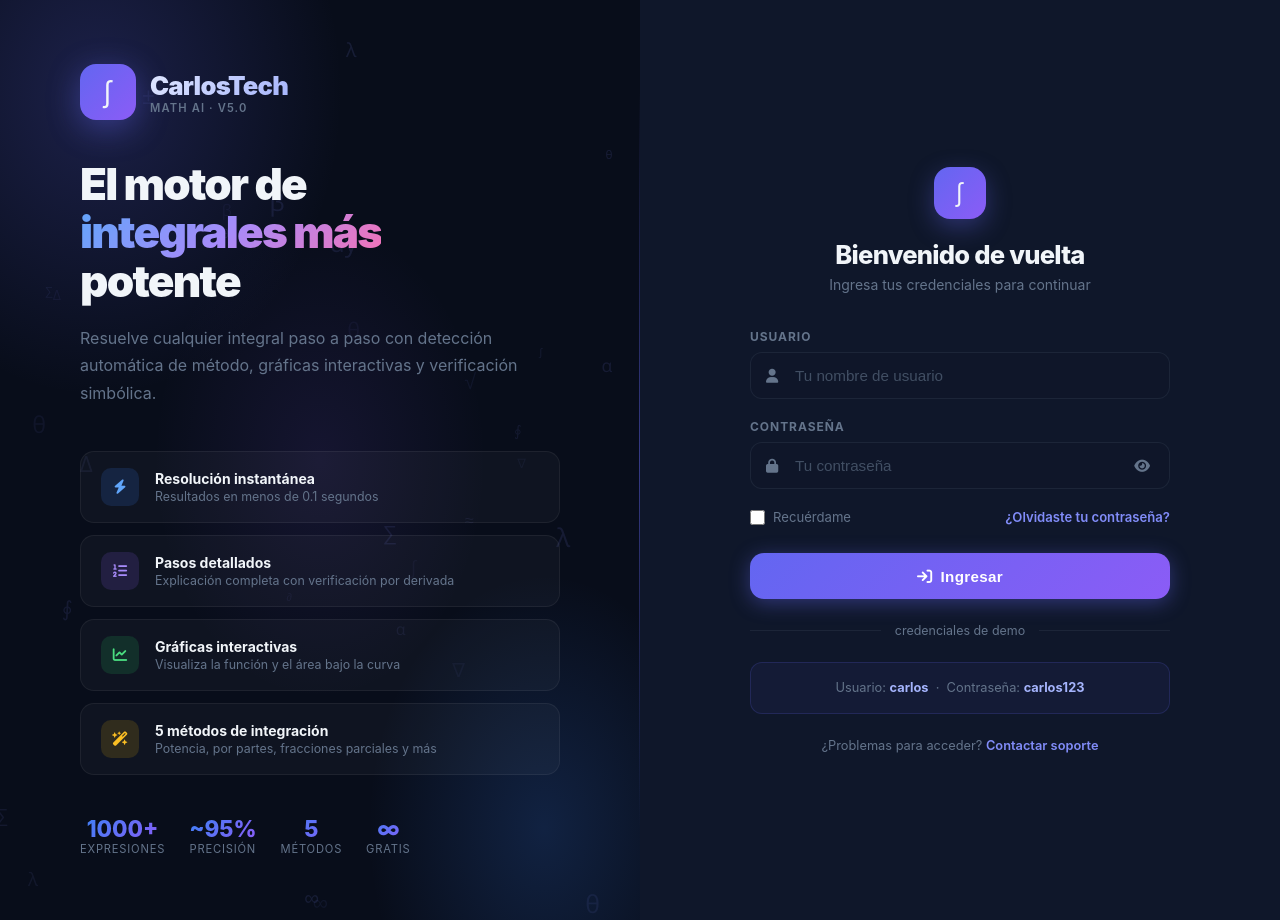
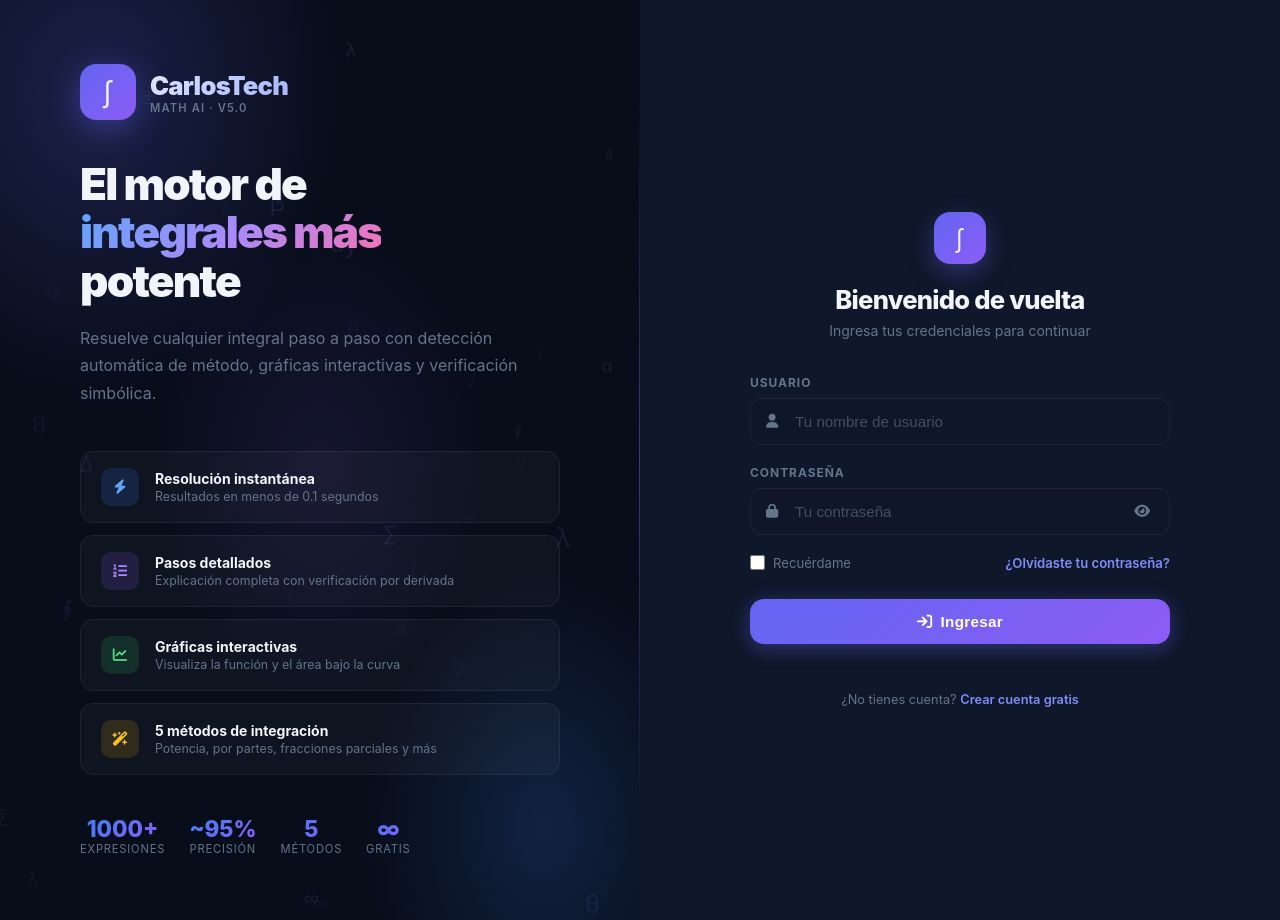
Before and after one commit to strangx-mora/carlostech-math-ai, a Flask app: page /login in a window 1280 px wide. Run offline with Flask 3, Linux system fonts and the light colour scheme; parts of the project's set-up code (start-up, migrations or seed data) failed here and were passed over.

Commit message:
fix: sync login.html y forzar redeploy Render

```diff
--- a/templates/login.html
+++ b/templates/login.html
@@ -3,7 +3,10 @@
 <head>
     <meta charset="UTF-8">
     <meta name="viewport" content="width=device-width, initial-scale=1.0">
-    <title>CarlosTech Math AI — Acceder</title>
+    <title>Iniciar Sesión | CarlosTech Math AI — Calculadora de Integrales</title>
+    <meta name="description" content="Accede a CarlosTech Math AI, la calculadora de integrales, derivadas y límites más completa en español. Gratis y con pasos detallados.">
+    <meta name="robots" content="noindex, follow">
+    <link rel="canonical" href="https://carlostech-math-ai.onrender.com/">
     <link rel="stylesheet" href="https://cdnjs.cloudflare.com/ajax/libs/font-awesome/6.4.0/css/all.min.css">
     <style>
         *, *::before, *::after { margin: 0; padding: 0; box-sizing: border-box; }
@@ -625,10 +628,17 @@
             </div>
             {% endif %}
 
-            {% if success %}
+            {% if request.args.get('reset') %}
             <div class="alert alert-success">
                 <i class="fas fa-circle-check"></i>
-                <span>{{ success }}</span>
+                <span>Contraseña actualizada. Ya puedes ingresar.</span>
+            </div>
+            {% endif %}
+
+            {% if request.args.get('registered') %}
+            <div class="alert alert-success">
+                <i class="fas fa-circle-check"></i>
+                <span>Cuenta creada exitosamente. Ya puedes ingresar.</span>
             </div>
             {% endif %}
 
@@ -674,7 +684,7 @@
                         <input type="checkbox" name="remember">
                         Recuérdame
                     </label>
-                    <a href="#" class="forgot-link">¿Olvidaste tu contraseña?</a>
+                    <a href="/forgot" class="forgot-link">¿Olvidaste tu contraseña?</a>
                 </div>
 
                 <button type="submit" class="submit-btn" id="submitBtn">
@@ -686,14 +696,10 @@
 
             </form>
 
-            <div class="divider">credenciales de demo</div>
 
-            <div class="demo-box">
-                Usuario: <strong>carlos</strong> &nbsp;·&nbsp; Contraseña: <strong>carlos123</strong>
-            </div>
 
             <div class="card-footer">
-                ¿Problemas para acceder? <a href="#">Contactar soporte</a>
+                ¿No tienes cuenta? <a href="/register">Crear cuenta gratis</a>
             </div>
 
         </div>
```
